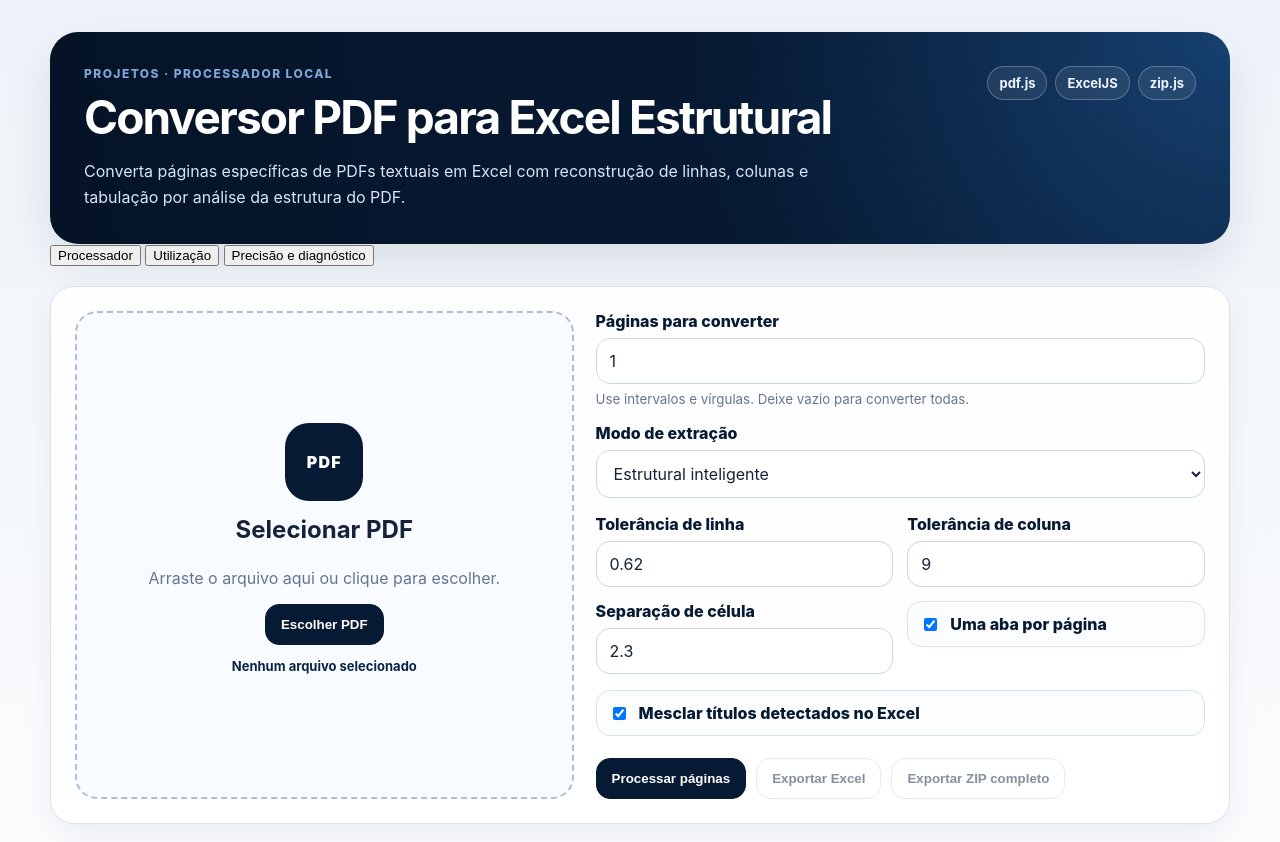
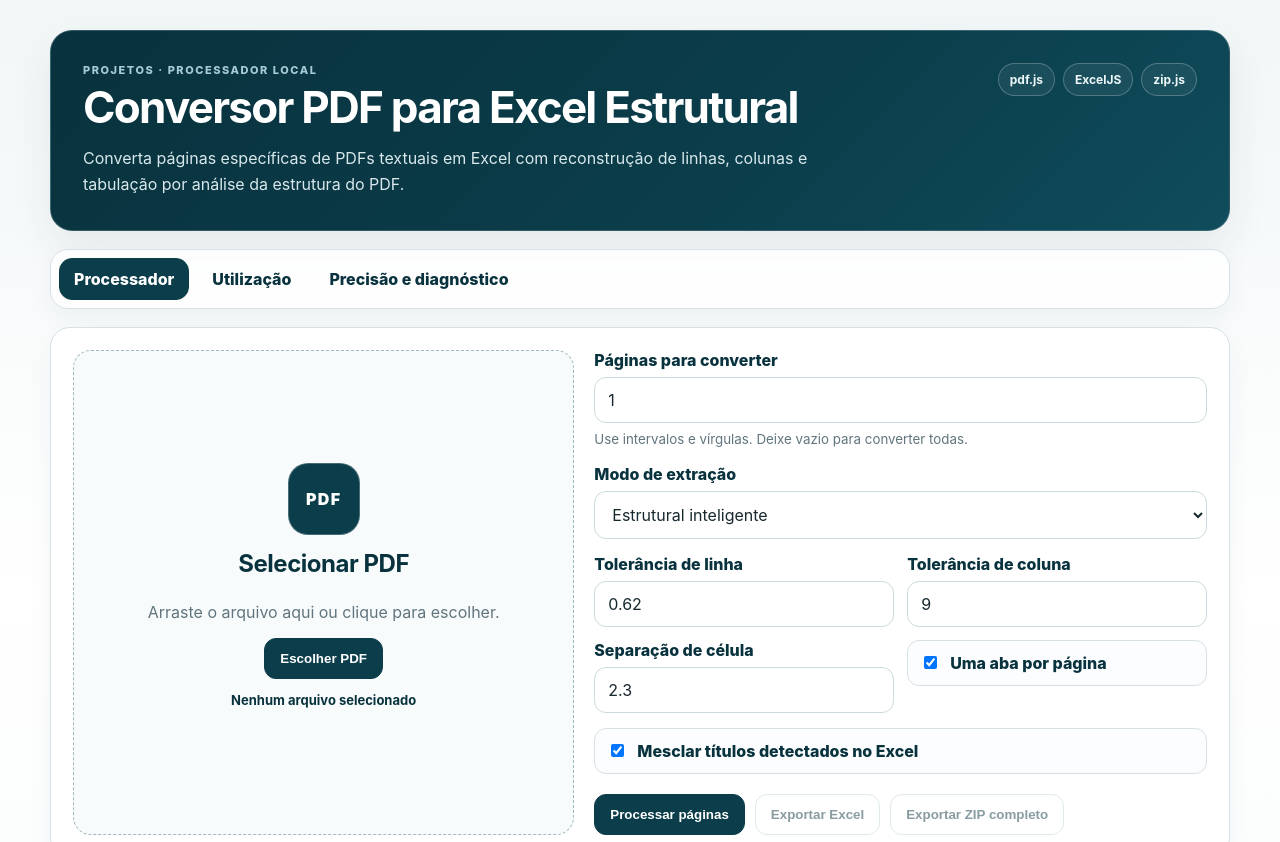
Before and after one commit to jana16-c/Projetos, a website with bundled scripts: page conversor-pdf-excel-estrutural/index.html in a window 1280 px wide. Shown: the top 842 px of the page. Built offline with nearby package versions, Linux system fonts and the light colour scheme; files whose address does not match are found by name.

Commit message:
Atualizar layout para Inter e azul petróleo

```diff
--- a/conversor-pdf-excel-estrutural/assets/css/app.css
+++ b/conversor-pdf-excel-estrutural/assets/css/app.css
@@ -1,36 +1,41 @@
 :root {
-  --navy: #071a33;
-  --navy-2: #0b2545;
-  --navy-3: #10365f;
-  --line: #d9e2ef;
-  --soft: #f4f7fb;
+  --petroleum: #0b3d4a;
+  --petroleum-2: #08323d;
+  --petroleum-3: #14596a;
+  --petroleum-4: #1f6f82;
+  --line: #d6e1e5;
+  --line-soft: #e8eef1;
+  --soft: #f5f8f9;
   --white: #ffffff;
-  --text: #152238;
-  --muted: #66758f;
+  --text: #17282e;
+  --muted: #60757d;
   --ok: #0f766e;
-  --warn: #9a5b00;
-  --danger: #b42318;
-  --shadow: 0 20px 45px rgba(7, 26, 51, 0.10);
-  font-family: Inter, ui-sans-serif, system-ui, -apple-system, BlinkMacSystemFont, "Segoe UI", sans-serif;
+  --warn: #8a5a00;
+  --danger: #a83224;
+  --shadow: 0 18px 40px rgba(8, 50, 61, 0.08);
+  font-family: Inter, "Inter", ui-sans-serif, system-ui, -apple-system, BlinkMacSystemFont, "Segoe UI", sans-serif;
 }
 
 * { box-sizing: border-box; }
+
 body {
   margin: 0;
-  background: linear-gradient(180deg, #eef3f9 0%, #ffffff 42%, #f8fafc 100%);
+  background: linear-gradient(180deg, #f1f6f7 0%, #ffffff 46%, #f7fafb 100%);
   color: var(--text);
+  font-family: Inter, "Inter", ui-sans-serif, system-ui, -apple-system, BlinkMacSystemFont, "Segoe UI", sans-serif;
 }
 
 .shell {
   width: min(1180px, calc(100% - 32px));
-  margin: 32px auto 52px;
+  margin: 30px auto 52px;
 }
 
 .hero {
-  background: radial-gradient(circle at 100% 0%, #16406f 0%, var(--navy) 42%, #061326 100%);
+  background: linear-gradient(135deg, var(--petroleum-2) 0%, var(--petroleum) 58%, #0f4c5c 100%);
   color: white;
-  border-radius: 28px;
-  padding: 34px;
+  border: 1px solid rgba(255, 255, 255, .18);
+  border-radius: 22px;
+  padding: 32px;
   display: flex;
   align-items: flex-start;
   justify-content: space-between;
@@ -41,22 +46,23 @@ body {
 .eyebrow {
   margin: 0 0 8px;
   text-transform: uppercase;
-  letter-spacing: .12em;
+  letter-spacing: .14em;
   font-weight: 800;
-  color: #7ea6d9;
-  font-size: 12px;
+  color: #a7cbd4;
+  font-size: 11px;
 }
 
 .hero h1 {
   margin: 0;
-  font-size: clamp(28px, 4vw, 46px);
+  font-size: clamp(28px, 4vw, 44px);
   letter-spacing: -0.04em;
+  line-height: 1.04;
 }
 
 .hero-text {
   max-width: 760px;
-  color: #d8e5f8;
-  line-height: 1.6;
+  color: #d8e8ec;
+  line-height: 1.65;
   margin: 14px 0 0;
 }
 
@@ -67,132 +73,219 @@ body {
   justify-content: flex-end;
   min-width: 210px;
 }
+
 .hero-badge span {
-  border: 1px solid rgba(255,255,255,.25);
-  background: rgba(255,255,255,.08);
-  color: #eef6ff;
+  border: 1px solid rgba(255,255,255,.24);
+  background: rgba(255,255,255,.06);
+  color: #edf7f9;
   padding: 8px 11px;
   border-radius: 999px;
-  font-size: 13px;
-  font-weight: 700;
+  font-size: 12px;
+  font-weight: 750;
+}
+
+.tabs {
+  margin-top: 18px;
+  display: flex;
+  flex-wrap: wrap;
+  gap: 8px;
+  padding: 8px;
+  background: rgba(255, 255, 255, .86);
+  border: 1px solid var(--line);
+  border-radius: 18px;
+  box-shadow: 0 10px 26px rgba(8, 50, 61, .05);
+}
+
+.tab-button {
+  appearance: none;
+  border: 1px solid transparent;
+  background: transparent;
+  color: var(--petroleum-2);
+  font: inherit;
+  font-weight: 850;
+  border-radius: 13px;
+  padding: 10px 14px;
+  cursor: pointer;
+  transition: .15s ease;
+}
+
+.tab-button:hover {
+  border-color: var(--line);
+  background: #f2f7f8;
+}
+
+.tab-button.active {
+  background: var(--petroleum);
+  color: #fff;
+  border-color: var(--petroleum);
+}
+
+.tab-panel {
+  display: none;
+}
+
+.tab-panel.active {
+  display: block;
 }
 
 .panel {
-  margin-top: 20px;
-  background: rgba(255,255,255,.92);
+  margin-top: 18px;
+  background: rgba(255,255,255,.94);
   border: 1px solid var(--line);
-  border-radius: 24px;
-  padding: 24px;
-  box-shadow: 0 10px 28px rgba(15, 35, 70, .06);
+  border-radius: 20px;
+  padding: 22px;
+  box-shadow: 0 10px 28px rgba(8, 50, 61, .045);
 }
 
 .grid-2 {
   display: grid;
   grid-template-columns: 0.9fr 1.1fr;
-  gap: 22px;
+  gap: 20px;
 }
 
 .drop-zone {
-  min-height: 330px;
-  border: 2px dashed #aebed2;
-  border-radius: 22px;
+  min-height: 324px;
+  border: 1px dashed #9fb9c1;
+  border-radius: 18px;
   display: flex;
   flex-direction: column;
   justify-content: center;
   align-items: center;
   text-align: center;
   padding: 28px;
-  background: #f8fbff;
+  background: #f8fbfc;
   transition: .18s ease;
 }
+
 .drop-zone.dragging {
-  border-color: var(--navy-3);
-  background: #edf5ff;
+  border-color: var(--petroleum-3);
+  background: #eef7f9;
   transform: translateY(-1px);
 }
+
 .drop-icon {
-  width: 78px;
-  height: 78px;
-  border-radius: 24px;
-  background: var(--navy);
+  width: 72px;
+  height: 72px;
+  border-radius: 20px;
+  background: var(--petroleum);
   color: #fff;
   display: grid;
   place-items: center;
   font-weight: 900;
   margin-bottom: 14px;
   letter-spacing: .08em;
+  border: 1px solid rgba(255, 255, 255, .24);
 }
-.drop-zone h2, .panel h2 { margin: 0 0 8px; }
+
+.drop-zone h2,
+.panel h2 {
+  margin: 0 0 8px;
+  color: var(--petroleum-2);
+  letter-spacing: -0.02em;
+}
+
 .drop-zone p { color: var(--muted); }
+
 .file-name {
   font-size: 13px;
-  font-weight: 700;
-  color: var(--navy-2) !important;
+  font-weight: 750;
+  color: var(--petroleum-2) !important;
   word-break: break-word;
 }
 
 .options {
   display: flex;
   flex-direction: column;
-  gap: 16px;
+  gap: 15px;
 }
-.field { display: flex; flex-direction: column; gap: 7px; }
-.field label { font-weight: 800; color: var(--navy); }
-.field small, .hint { color: var(--muted); }
-input, select {
+
+.field {
+  display: flex;
+  flex-direction: column;
+  gap: 7px;
+}
+
+.field label {
+  font-weight: 820;
+  color: var(--petroleum-2);
+}
+
+.field small,
+.hint {
+  color: var(--muted);
+  line-height: 1.45;
+}
+
+input,
+select {
   width: 100%;
-  border: 1px solid #cbd7e6;
-  border-radius: 14px;
+  border: 1px solid #cbdade;
+  border-radius: 12px;
   padding: 12px 13px;
   font: inherit;
   background: #fff;
   color: var(--text);
   outline: none;
 }
-input:focus, select:focus {
-  border-color: var(--navy-3);
-  box-shadow: 0 0 0 4px rgba(16, 54, 95, .12);
+
+input:focus,
+select:focus {
+  border-color: var(--petroleum-3);
+  box-shadow: 0 0 0 3px rgba(20, 89, 106, .12);
 }
+
 .compact-grid {
   display: grid;
   grid-template-columns: repeat(2, minmax(0, 1fr));
-  gap: 14px;
+  gap: 13px;
 }
+
 .check-field label {
   min-height: 46px;
-  border: 1px solid #d8e2ee;
-  border-radius: 14px;
+  border: 1px solid var(--line);
+  border-radius: 12px;
   padding: 11px 12px;
   display: flex;
   align-items: center;
   gap: 10px;
-  background: #fbfdff;
+  background: #fbfdfe;
 }
+
 .check-field input { width: auto; }
 
 .actions {
   display: flex;
   flex-wrap: wrap;
   gap: 10px;
-  padding-top: 6px;
+  padding-top: 5px;
 }
+
 .btn {
-  border: 1px solid #c9d6e7;
+  border: 1px solid #bdd0d6;
   background: #fff;
-  color: var(--navy);
-  border-radius: 14px;
-  font-weight: 900;
+  color: var(--petroleum-2);
+  border-radius: 12px;
+  font-weight: 850;
   padding: 12px 15px;
   cursor: pointer;
   transition: .15s ease;
 }
-.btn:hover:not(:disabled) { transform: translateY(-1px); box-shadow: 0 9px 18px rgba(7, 26, 51, .10); }
+
+.btn:hover:not(:disabled) {
+  transform: translateY(-1px);
+  box-shadow: 0 9px 18px rgba(8, 50, 61, .09);
+}
+
 .btn.primary {
-  background: var(--navy);
+  background: var(--petroleum);
   color: #fff;
-  border-color: var(--navy);
+  border-color: var(--petroleum);
 }
-.btn:disabled { opacity: .48; cursor: not-allowed; }
+
+.btn:disabled {
+  opacity: .48;
+  cursor: not-allowed;
+}
 
 .status-row {
   display: flex;
@@ -201,32 +294,51 @@ input:focus, select:focus {
   align-items: center;
   margin-bottom: 12px;
 }
+
+.status-row strong {
+  color: var(--petroleum-2);
+}
+
 .progress {
-  height: 10px;
-  background: #e8eef6;
+  height: 8px;
+  background: #e6eef1;
   border-radius: 999px;
   overflow: hidden;
+  border: 1px solid #d9e4e7;
 }
+
 .progress > div {
   height: 100%;
   width: 0%;
-  background: var(--navy-3);
+  background: var(--petroleum-3);
   transition: width .2s ease;
 }
+
 .metrics {
   display: grid;
   grid-template-columns: repeat(4, minmax(0, 1fr));
   gap: 10px;
   margin-top: 14px;
 }
+
 .metric {
-  border: 1px solid #dde6f1;
-  background: #fbfdff;
-  border-radius: 16px;
+  border: 1px solid var(--line);
+  background: #fbfdfe;
+  border-radius: 14px;
   padding: 12px;
 }
-.metric strong { display: block; color: var(--navy); font-size: 18px; }
-.metric span { color: var(--muted); font-size: 12px; font-weight: 700; }
+
+.metric strong {
+  display: block;
+  color: var(--petroleum-2);
+  font-size: 18px;
+}
+
+.metric span {
+  color: var(--muted);
+  font-size: 12px;
+  font-weight: 730;
+}
 
 .section-head {
   display: flex;
@@ -235,51 +347,128 @@ input:focus, select:focus {
   gap: 18px;
   margin-bottom: 18px;
 }
+
 .preview {
   overflow: auto;
-  border: 1px solid #dce5f0;
-  border-radius: 18px;
+  border: 1px solid var(--line);
+  border-radius: 15px;
   background: #fff;
   min-height: 120px;
   max-height: 560px;
 }
+
 .preview.empty {
   display: grid;
   place-items: center;
   color: var(--muted);
-  font-weight: 800;
+  font-weight: 780;
 }
+
 .page-preview {
   padding: 18px;
-  border-bottom: 1px solid #e5edf6;
+  border-bottom: 1px solid var(--line-soft);
 }
+
 .page-preview:last-child { border-bottom: 0; }
-.page-preview h3 { margin: 0 0 10px; color: var(--navy); }
+
+.page-preview h3 {
+  margin: 0 0 10px;
+  color: var(--petroleum-2);
+}
+
 .preview table {
   border-collapse: collapse;
   width: max-content;
   min-width: 100%;
   font-size: 13px;
 }
-.preview td, .preview th {
-  border: 1px solid #e3eaf3;
+
+.preview td,
+.preview th {
+  border: 1px solid var(--line-soft);
   padding: 7px 9px;
   vertical-align: top;
   white-space: pre-wrap;
 }
+
 .preview tr:first-child td {
-  background: #f0f5fb;
-  font-weight: 900;
-  color: var(--navy);
+  background: #eef6f8;
+  font-weight: 850;
+  color: var(--petroleum-2);
 }
+
 .warning {
   color: var(--warn);
   font-weight: 800;
   margin-top: 10px;
 }
-.technical-note p { color: var(--muted); line-height: 1.6; }
+
+.technical-note p {
+  color: var(--muted);
+  line-height: 1.7;
+}
+
+.usage-grid {
+  display: grid;
+  grid-template-columns: repeat(3, minmax(0, 1fr));
+  gap: 14px;
+}
+
+.usage-card {
+  border: 1px solid var(--line);
+  background: #fbfdfe;
+  border-radius: 16px;
+  padding: 16px;
+}
+
+.usage-card h3 {
+  margin: 0 0 8px;
+  color: var(--petroleum-2);
+  font-size: 16px;
+}
+
+.usage-card p {
+  margin: 0;
+  color: var(--muted);
+  line-height: 1.6;
+  font-size: 14px;
+}
+
+.rule-list {
+  display: grid;
+  gap: 10px;
+  margin-top: 16px;
+}
+
+.rule-list > div {
+  border-left: 2px solid var(--petroleum-3);
+  background: #f7fafb;
+  padding: 12px 14px;
+  border-radius: 0 12px 12px 0;
+  color: var(--muted);
+  line-height: 1.55;
+}
+
+.rule-list strong {
+  color: var(--petroleum-2);
+}
+
+@media (max-width: 980px) {
+  .usage-grid { grid-template-columns: repeat(2, minmax(0, 1fr)); }
+}
 
 @media (max-width: 860px) {
-  .hero, .grid-2, .section-head { grid-template-columns: 1fr; flex-direction: column; }
-  .compact-grid, .metrics { grid-template-columns: 1fr; }
+  .hero,
+  .section-head {
+    flex-direction: column;
+  }
+
+  .grid-2,
+  .compact-grid,
+  .metrics,
+  .usage-grid {
+    grid-template-columns: 1fr;
+  }
+
+  .hero-badge { justify-content: flex-start; }
 }
```
